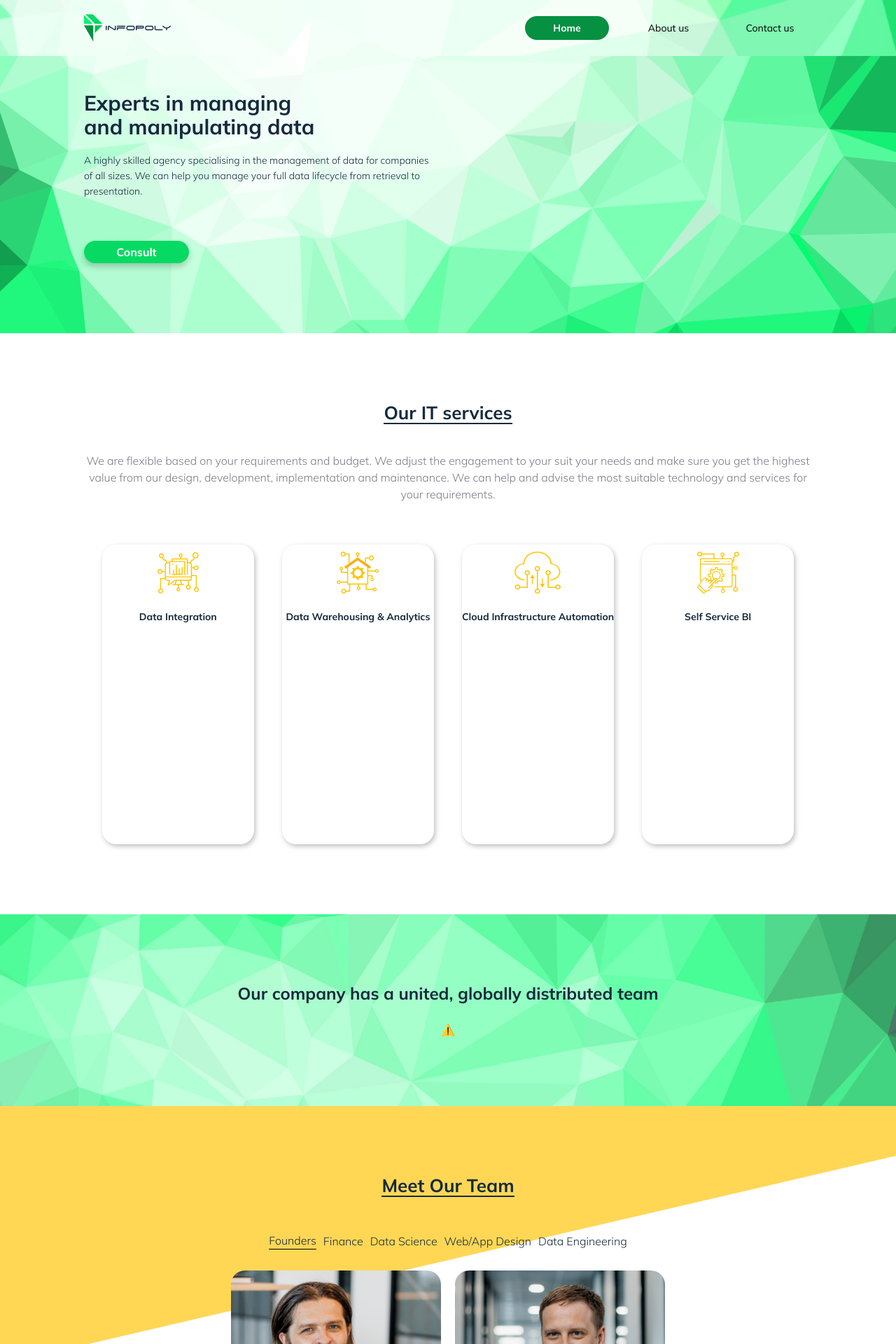
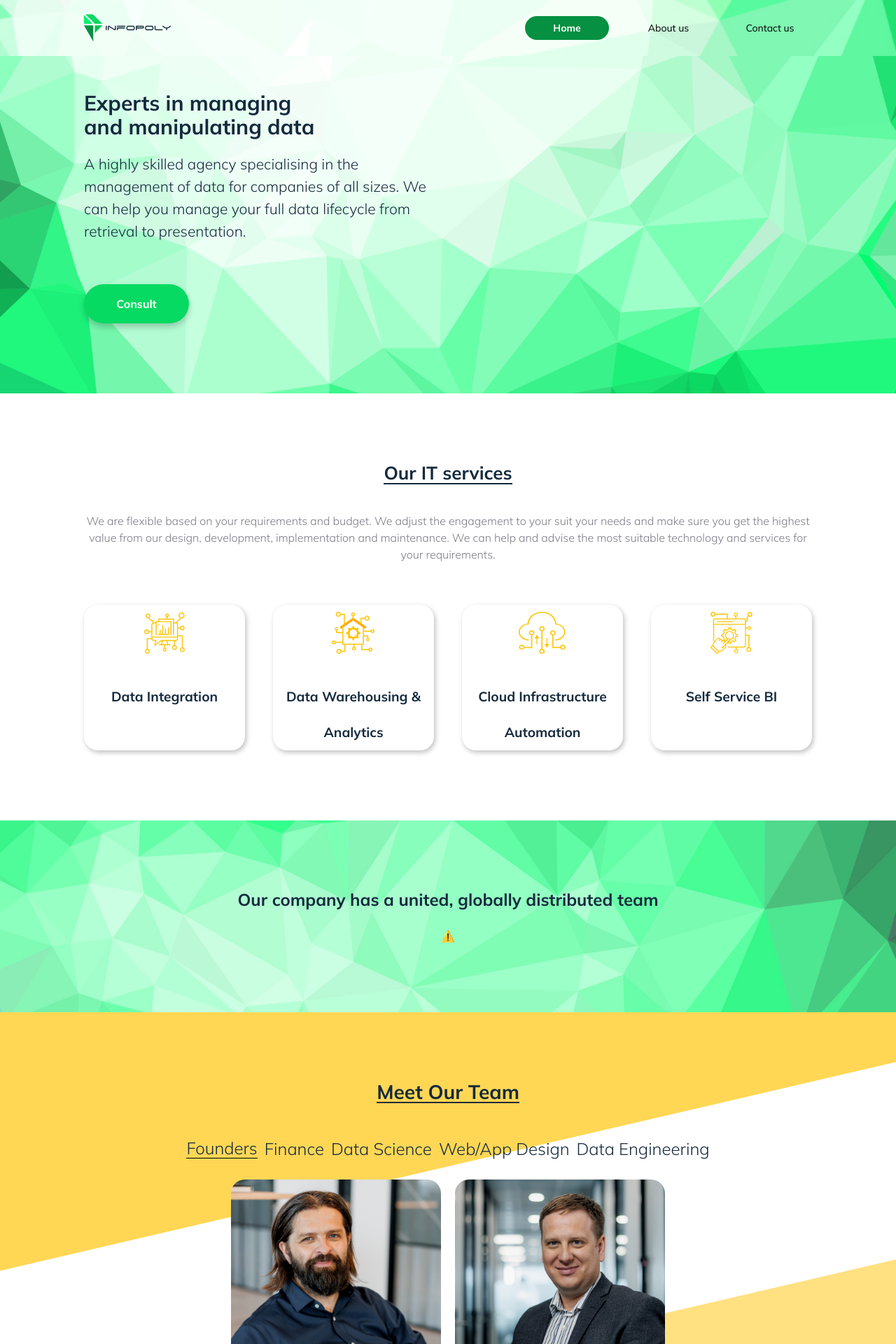
Before and after one commit to KaterynaHruvman/Infopoly, a React (Create React App) app: page / in a window 1280 px wide. Shown: the top 1920 px of the page at 70% size. Built offline with nearby package versions, Linux system fonts and the light colour scheme; no server answers.

Commit message:
fixed cards

```diff
--- a/src/components/Contacts/Contacts.js
+++ b/src/components/Contacts/Contacts.js
@@ -3,7 +3,7 @@ import Container from '../Container/Container';
 import photo from '../../assets/images/corporate_portrait-64.jpg'
 import { Link, NavLink } from 'react-router-dom';
 import linkdin from '../../assets/images/Social-35-Linkedin-Outline_icon-icons.com_66384.png'
-import upwork from '../../assets/images/upwork_logo_icon_170310.png'
+import upwork from '../../assets/images/upwork_icon_130799.png'
 import FooterSmall from '../FooterSmall/FooterSmall';
 import phone from '../../assets/images/auricular-phone-symbol-in-a-circle_icon-icons.com_56570.svg'
 
--- a/src/components/Contacts/Contacts.module.css
+++ b/src/components/Contacts/Contacts.module.css
@@ -19,25 +19,26 @@
       margin-top: 15px;
       color: #05C157;
       font-family: 'Mulish';
+
       margin-bottom: 5px;
     }
     .text{
       margin-top: 15px;
+      line-height: 5px;
       font-size: 16px;
       font-family: 'Mulish';
-      text-align: center;
+      text-align: left;
 
     }
     .list{
       position: absolute;
       width: 50%;
-      height: 40%;
-      top: 50%;
+      height: 30%;
+      top: 35%;
       z-index: 20;
       display: flex;
       flex-direction: column;
       align-items: center;
-
       background-color: white;
       padding: 0;
       padding: 10px;
@@ -46,11 +47,12 @@
     }
     .listItem{
       width: 100%;
-      font-size: 14px;
+      font-size: 12px;
       line-height: 20px;
-      text-align: center;
+      text-align: left;
       color: #152A3D;
       font-family: 'Mulish';
+      margin-bottom: 10px;
 
     }
 
@@ -71,51 +73,77 @@
     width: 18px;
     height: 18px;
     margin: 5px;
-    background-color:#FFC403;
-    border-radius: 18px;
+    /* background-color:#FFC403;
+    border-radius: 18px; */
   }
 
-  .phoneImg{
 
-  }
   @media (min-width: 428px) and (max-width: 767px)  {
     .listItem{
-      margin-top: 20px;
-      line-height: 5px;
-      font-size: 18px;
-  }}
+     margin-top:5px;
+      font-size: 16px;
+  }
+  .list{
+
+    width: 60%;
+    height: 30%;
+    top: 35%;
+  }
+  .listItemImg{
+    width: 20px;
+    height: 20px;
+    margin: 5px;
+  }
+}
   @media (min-width: 768px) and (max-width: 1199px) {
+
+    .listItem{
+      margin-top:5px;
+       font-size: 18px;
+   }
+   .listItemImg{
+    width: 25px;
+    height: 25px;
+  }
+
 
   }
   @media  (min-width: 1200px) {
     .list{
       position: absolute;
-      width: 20%;
-      height: 30%;
-      bottom: 45%;
+      width: 40%;
+      height: 40%;
+      bottom: 40%;
       z-index: 20;
       display: flex;
       flex-direction: column;
-      align-items: center;
-      background-color: white;
+      align-items: left;
+
       padding: 0;
       padding: 20px;
       border-radius: 5px;
       box-shadow: 10px 5px 5px grey;
     }
+    .title{
+      margin-top: 15px;
+      color: #05C157;
+      font-family: 'Mulish';
+      /* font-size: 20px; */
+      margin-bottom: 5px;
+    }
     .listItem{
-      width: fit-content;
-      font-size: 16px;
+      /* width: fit-content; */
+      font-size: 18px;
       line-height: 30px;
-    block-size: fit-content;
+      block-size: fit-content;
     }
 
       .listItemImg{
-        width: 20px;
-        height: 20px;
+        width: 25px;
+        height: 25px;
         margin: 5px;
 
-        background-color:#FFC403;
-        border-radius: 18px;
+        /* background-color:#FFC403; */
+
       }
     }
--- a/src/components/FooterSmall/FooterSmall.js
+++ b/src/components/FooterSmall/FooterSmall.js
@@ -5,7 +5,7 @@ import { NavLink } from 'react-router-dom';
 const FooterSmall = () => {
     return (
         <section className={styles.footer}>
-            <NavLink to="/"> <img src={logo} className={styles.logo} alt={"logo"} /></NavLink>
+            {/* <NavLink to="/"> <img src={logo} className={styles.logo} alt={"logo"} /></NavLink> */}
             <span className={styles.policy}>©InfoPoly LTD 2022. All rights reserved</span>
         </section>
     )
--- a/src/components/HeroSection/HeroSection.module.css
+++ b/src/components/HeroSection/HeroSection.module.css
@@ -113,12 +113,13 @@
 
   .description {
     text-align: left;
-    font-size: 14px;
-    line-height: 22px;
+    font-size: 21px;
+    line-height: 32px;
     max-width: 500px;
   }
   .btnGreen {
     width: 150px;
+    height: 56px;
     margin: 0;
     margin-top: 60px;
     font-size: 16px;
--- a/src/components/OurTeam/OurTeam.module.css
+++ b/src/components/OurTeam/OurTeam.module.css
@@ -17,7 +17,7 @@
 
 .title {
   font-weight: 700;
-  font-size: 6vw;
+  font-size: 4vw;
   line-height: 8vw;
   border-bottom: 2px solid  #152A3D;
 }
@@ -30,14 +30,14 @@
 .navigation >div{
   margin-top: 8vw;
   font-weight: 300;
-  font-size: 3vw;
+  font-size: 2.5vw;
   line-height: 4vw;
   cursor: pointer;
   text-align: center;
 }
 
 .navigation >div:not(:last-child){
-  margin-right: 5px;
+  margin-right: 7px;
 }
 
 .activeTab{
@@ -93,4 +93,11 @@
     background-size: contain, contain;
     padding: 100px 0px;
   }
+  .title{
+    font-size: 28px;
+  }
+  .navigation >div{
+    font-size: 24px;
+    line-height: 28px;
 }
+}
--- a/src/components/Ourservises/ServiceCard/ServiceCard.module.css
+++ b/src/components/Ourservises/ServiceCard/ServiceCard.module.css
@@ -40,6 +40,7 @@
 
 @media (min-width: 768px) and (max-width: 1199px) {
     .theCard {
+        padding: 10px;
         max-width: 145px;
         box-shadow: 2px 3px 7px rgba(0, 0, 0, 0.25);
         height: 165px;
@@ -58,9 +59,9 @@
 }
 @media (min-width: 1200px)  {
     .theCard {
-        max-width: 315px;
+        /* max-width: 350px; */
         box-shadow: 2px 3px 7px rgba(0, 0, 0, 0.25);
-        height: 428px;
+        height: 100%;
     }
 
     .img{
@@ -73,5 +74,13 @@
         font-size: 14px;
         line-height: 16px;
     }
+    .theFront .title {
+        margin-top: 2vw;
+        font-weight: 700;
+        font-size: 1.5vw;
+        line-height: 4vw;
+        text-align: center;
+      }
+
 
 }
```
Also changed, not shown: src/assets/images/free-icon-linkedin-220343.png (deleted).
